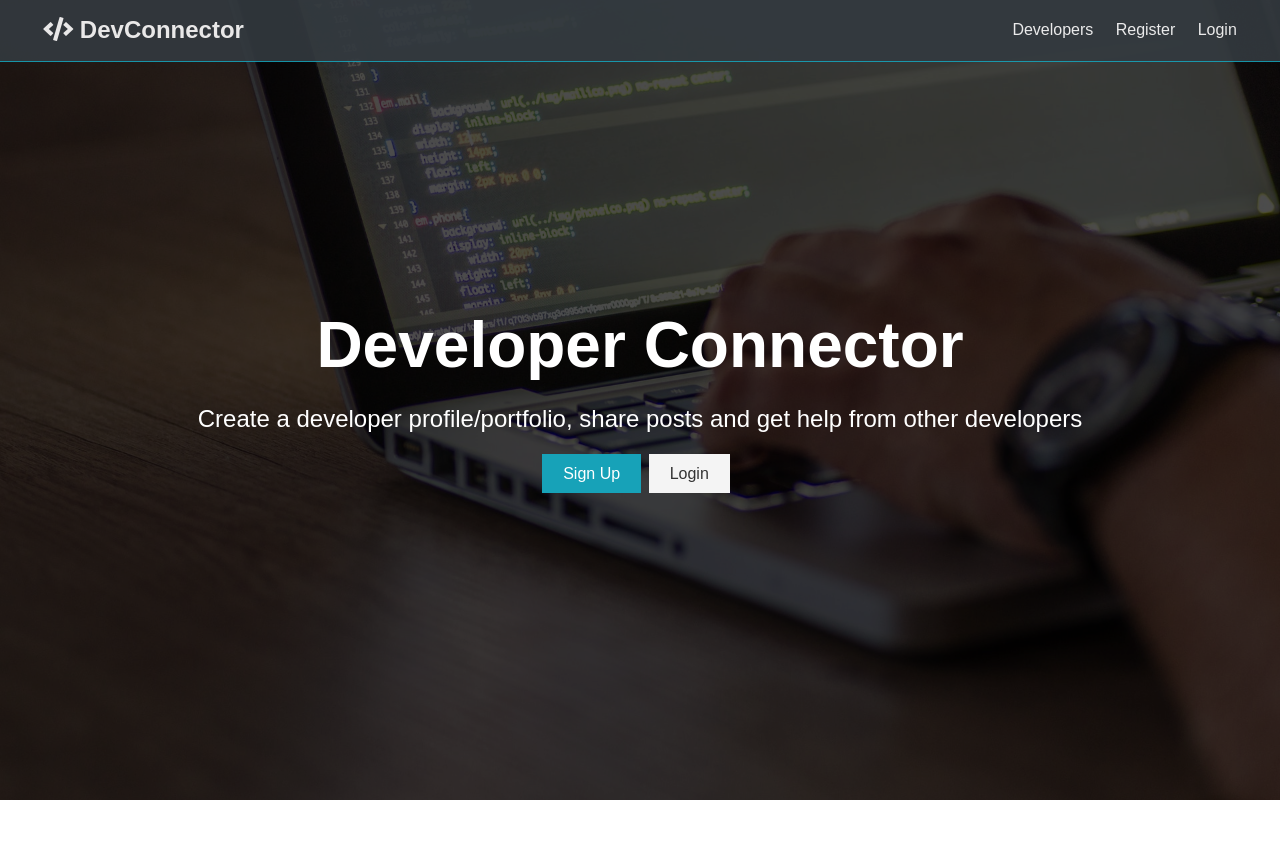
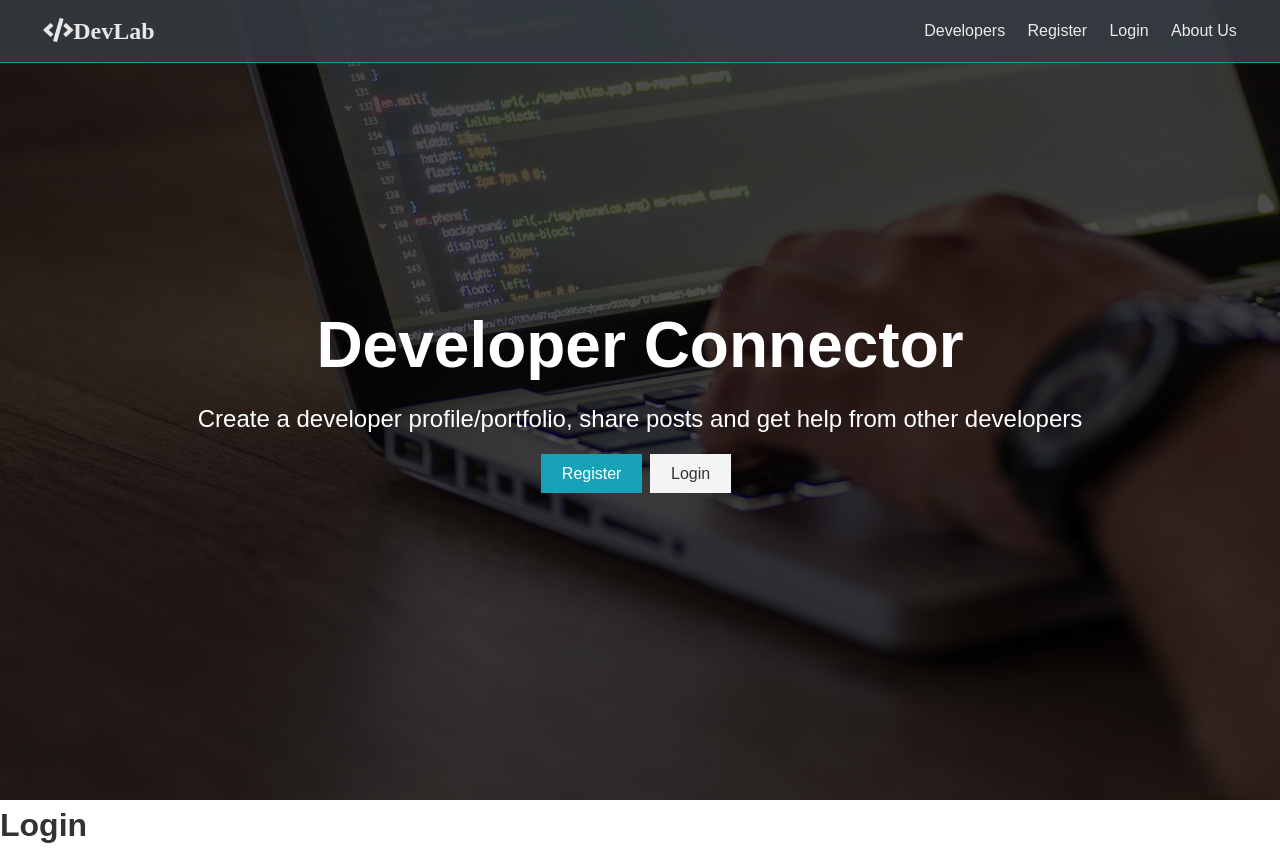
Before and after one commit to smokiebacon/DevLab, a Vue app in the folder client/: page /#/login in a window 1280 px wide. Before the commit this address led to /. Before the commit the page ends 800 px from the top, so only its background shows below. Built offline with nearby package versions, Linux system fonts and the light colour scheme.

Commit message:
Abraham brings in Vue Router and links to correct pages

```diff
--- a/client/src/App.vue
+++ b/client/src/App.vue
@@ -2,12 +2,13 @@
   <div id="app">
     <Navbar />
     <Landing />
+    <router-view />
   </div>
 </template>
 
 <script>
-import Navbar from "./components/Layout/Navbar";
-import Landing from "./components/Layout/Landing";
+import Navbar from "@/components/Layout/Navbar";
+import Landing from "@/components/Layout/Landing";
 export default {
   name: "App",
   components: {
--- /dev/null
+++ b/client/src/components/Auth/Login.vue
@@ -0,0 +1,10 @@
+<template>
+  <h1>Login</h1>
+</template>
+
+<script>
+export default {};
+</script>
+
+<style>
+</style>
--- /dev/null
+++ b/client/src/components/Auth/Register.vue
@@ -0,0 +1,10 @@
+<template>
+  <h1>Register</h1>
+</template>
+
+<script>
+export default {};
+</script>
+
+<style>
+</style>
--- a/client/src/components/HelloWorld.vue
+++ /dev/null
@@ -1,32 +0,0 @@
-<template>
-  <div class="hello">
-    <h1>Worldly World</h1>
-  </div>
-</template>
-
-<script>
-export default {
-  name: "HelloWorld",
-  props: {
-    msg: String
-  }
-};
-</script>
-
-<!-- Add "scoped" attribute to limit CSS to this component only -->
-<style scoped>
-h3 {
-  margin: 40px 0 0;
-}
-ul {
-  list-style-type: none;
-  padding: 0;
-}
-li {
-  display: inline-block;
-  margin: 0 10px;
-}
-a {
-  color: #42b983;
-}
-</style>
--- a/client/src/components/Layout/Landing.vue
+++ b/client/src/components/Layout/Landing.vue
@@ -8,8 +8,8 @@
           other developers
         </p>
         <div class="buttons">
-          <a href="register.html" class="btn btn-primary">Sign Up</a>
-          <a href="login.html" class="btn btn-light">Login</a>
+          <router-link class="btn btn-primary" to="/register">Register</router-link>
+          <router-link class="btn btn-light" to="/login">Login</router-link>
         </div>
       </div>
     </div>
@@ -21,7 +21,7 @@ export default {};
 </script>
 
 
-<style scoped>
+<style>
 .landing {
   position: relative;
   background: url("../../img/showcase.jpg") no-repeat center center/cover;
--- a/client/src/components/Layout/Navbar.vue
+++ b/client/src/components/Layout/Navbar.vue
@@ -1,19 +1,20 @@
 <template>
   <nav class="navbar bg-dark">
     <h1>
-      <a href="index.html">
-        <i class="fas fa-code"></i> DevConnector
-      </a>
+      <router-link class="fas fa-code" to="/">DevLab</router-link>
     </h1>
     <ul>
       <li>
-        <a href="profiles.html">Developers</a>
+        <router-link to="/profiles">Developers</router-link>
       </li>
       <li>
-        <a href="register.html">Register</a>
+        <router-link to="/register">Register</router-link>
       </li>
       <li>
-        <a href="login.html">Login</a>
+        <router-link to="/login">Login</router-link>
+      </li>
+      <li>
+        <router-link to="/about">About Us</router-link>
       </li>
     </ul>
   </nav>
--- a/client/src/main.js
+++ b/client/src/main.js
@@ -1,8 +1,11 @@
 import Vue from 'vue'
 import App from './App.vue'
+import router from "./router/index";
+
 
 Vue.config.productionTip = false
 
 new Vue({
+  router,
   render: h => h(App),
 }).$mount('#app')
--- a/client/src/router/index.js
+++ b/client/src/router/index.js
@@ -1,6 +1,9 @@
 import Vue from "vue";
 import Router from "vue-router";
-import Navbar from '../components/Layout/Navbar.vue'
+import Landing from '@/components/Layout/Landing.vue'
+import Register from '@/components/Auth/Register.vue'
+import Login from '@/components/Auth/Login.vue'
+
 Vue.use(Router);
 
 
@@ -8,8 +11,18 @@ export default new Router({
     routes: [
         {
             path: "/",
-            name: 'Navbar',
-            component: Navbar
+            name: 'Landing',
+            component: Landing
+        },
+        {
+            path: "/register",
+            name: 'Register',
+            component: Register
+        },
+        {
+            path: "/login",
+            name: 'Login',
+            component: Login
         }
     ]
 });
```
